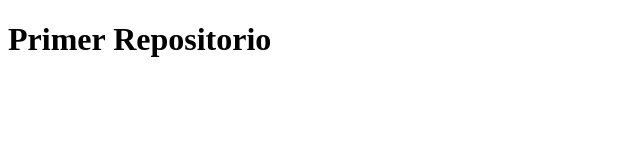
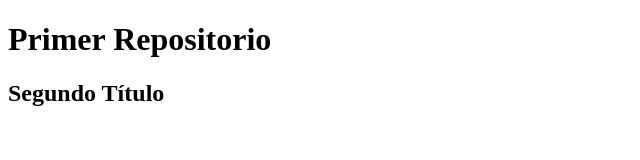
Before and after one commit to Enmaaaaaaaa/Prueba-repositorioq, a plain HTML site: page index.html in a window 1280 px wide. Shown: the whole page, without its empty margins (0-640 px from the left). Drawn offline with Linux system fonts and the light colour scheme.

Commit message:
segundo y tercer título

```diff
--- /dev/null
+++ b/app.js
@@ -0,0 +1 @@
+console.log("Hola me faltó este me mensaje")
--- a/index.html
+++ b/index.html
@@ -9,7 +9,9 @@
 </head>
 <body>
 <h1>Primer Repositorio</h1>
-
+<h2>
+    Segundo Título
+</h2>
 
 
 
```
Also changed, not shown: estilo.css (added).
